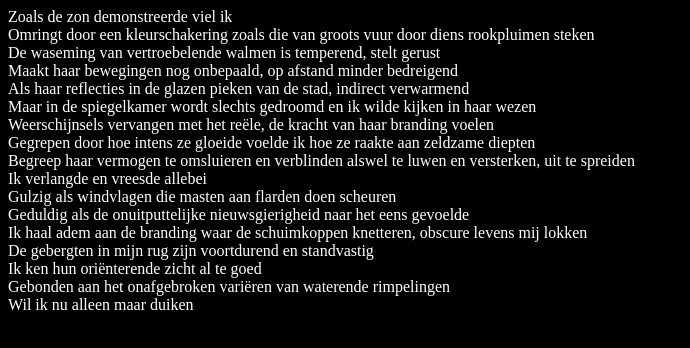
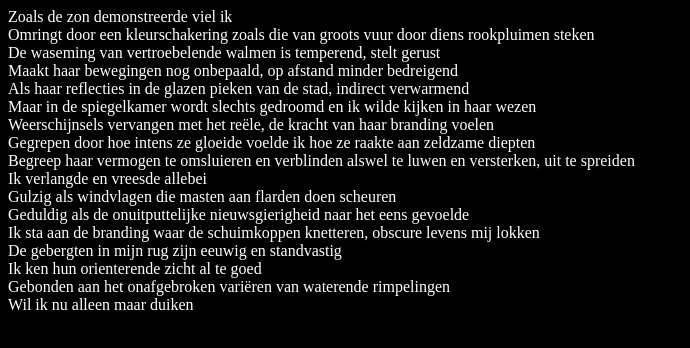
Before and after one commit to meteunlimited/meteunlimited.github.io, a plain HTML site: page pages/needtogethisout/160623.html in a window 1280 px wide. Shown: the whole page, without its empty margins (0-690 px from the left). Drawn offline with Linux system fonts and the light colour scheme.

Commit message:
thirdupdate

```diff
--- a/pages/needtogethisout/160623.html
+++ b/pages/needtogethisout/160623.html
@@ -1,39 +1,41 @@
 <html>
     <body style="background-color:rgb(0, 0, 0);">
         <div>
-            <a style="color: rgb(255, 255, 255)">Zoals de zon demonstreerde viel ik </a>
+            <p style="color: rgb(255, 255, 255)">
+                Zoals de zon demonstreerde viel ik
                 <br>
-            <a style="color: rgb(255, 255, 255)">Omringt door een kleurschakering zoals die van groots vuur door diens rookpluimen steken </a>
+                Omringt door een kleurschakering zoals die van groots vuur door diens rookpluimen steken
                 <br>
-            <a style="color: rgb(255, 255, 255)">De waseming van vertroebelende walmen is temperend, stelt gerust </a>
+                De waseming van vertroebelende walmen is temperend, stelt gerust
                 <br>
-            <a style="color: rgb(255, 255, 255)">Maakt haar bewegingen nog onbepaald, op afstand minder bedreigend </a>
+                Maakt haar bewegingen nog onbepaald, op afstand minder bedreigend
                 <br>
-            <a style="color: rgb(255, 255, 255)">Als haar reflecties in de glazen pieken van de stad, indirect verwarmend </a>
+                Als haar reflecties in de glazen pieken van de stad, indirect verwarmend
                 <br>
-            <a style="color: rgb(255, 255, 255)">Maar in de spiegelkamer wordt slechts gedroomd en ik wilde kijken in haar wezen </a>
+                Maar in de spiegelkamer wordt slechts gedroomd en ik wilde kijken in haar wezen
                 <br>
-            <a style="color: rgb(255, 255, 255)">Weerschijnsels vervangen met het reële, de kracht van haar branding voelen </a>
+                Weerschijnsels vervangen met het reële, de kracht van haar branding voelen
                 <br>
-            <a style="color: rgb(255, 255, 255)">Gegrepen door hoe intens ze gloeide voelde ik hoe ze raakte aan zeldzame diepten </a>
+                Gegrepen door hoe intens ze gloeide voelde ik hoe ze raakte aan zeldzame diepten
                 <br>
-            <a style="color: rgb(255, 255, 255)">Begreep haar vermogen te omsluieren en verblinden alswel te luwen en versterken, uit te spreiden </a>
+                Begreep haar vermogen te omsluieren en verblinden alswel te luwen en versterken, uit te spreiden
                 <br>
-            <a style="color: rgb(255, 255, 255)">Ik verlangde en vreesde allebei </a>
+                Ik verlangde en vreesde allebei
                 <br>
-            <a style="color: rgb(255, 255, 255)">Gulzig als windvlagen die masten aan flarden doen scheuren </a>
+                Gulzig als windvlagen die masten aan flarden doen scheuren
                 <br>
-            <a style="color: rgb(255, 255, 255)">Geduldig als de onuitputtelijke nieuwsgierigheid naar het eens gevoelde </a>
+                Geduldig als de onuitputtelijke nieuwsgierigheid naar het eens gevoelde
                 <br>
-            <a style="color: rgb(255, 255, 255)">Ik haal adem aan de branding waar de schuimkoppen knetteren, obscure levens mij lokken </a>
+                Ik sta aan de branding waar de schuimkoppen knetteren, obscure levens mij lokken
                 <br>
-            <a style="color: rgb(255, 255, 255)">De gebergten in mijn rug zijn voortdurend en standvastig </a>
+                De gebergten in mijn rug zijn eeuwig en standvastig
                 <br>
-            <a style="color: rgb(255, 255, 255)">Ik ken hun oriënterende zicht al te goed </a>
+                Ik ken hun orienterende zicht al te goed
                 <br>
-            <a style="color: rgb(255, 255, 255)">Gebonden aan het onafgebroken variëren van waterende rimpelingen </a>
+                Gebonden aan het onafgebroken variëren van waterende rimpelingen
                 <br>
-            <a style="color: rgb(255, 255, 255)">Wil ik nu alleen maar duiken</a>
+                Wil ik nu alleen maar duiken
+            </p>
         </div>
     </body>
 </html>
```
Also changed, not shown: pages/needtogethisout.html (+2 -0 lines), pages/needtogethisout/deschool.html (added, +12 -0 lines). Lines whose indentation alone changed are shown as unchanged.
